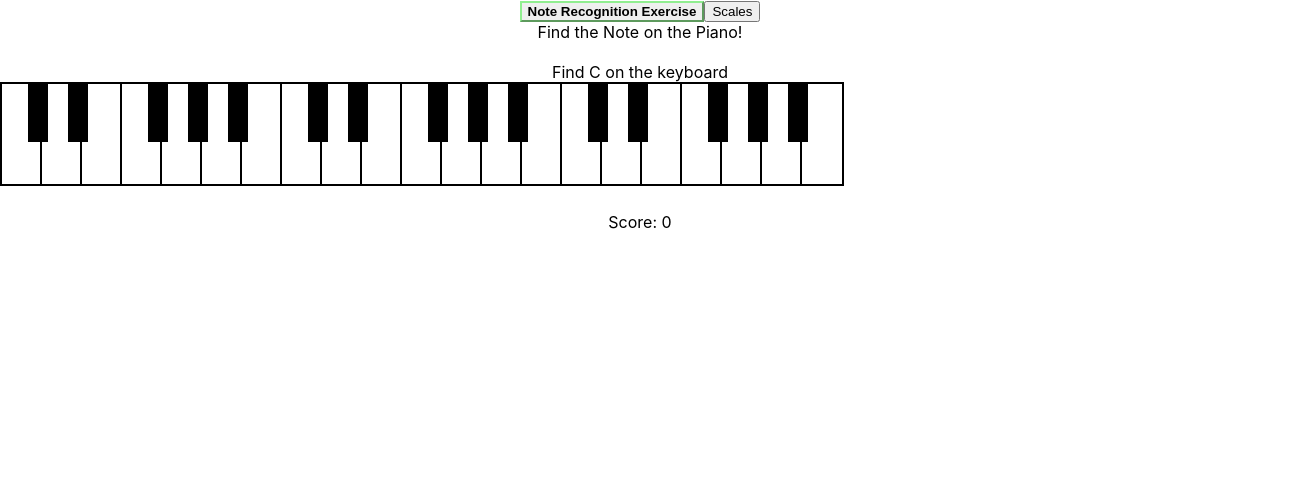
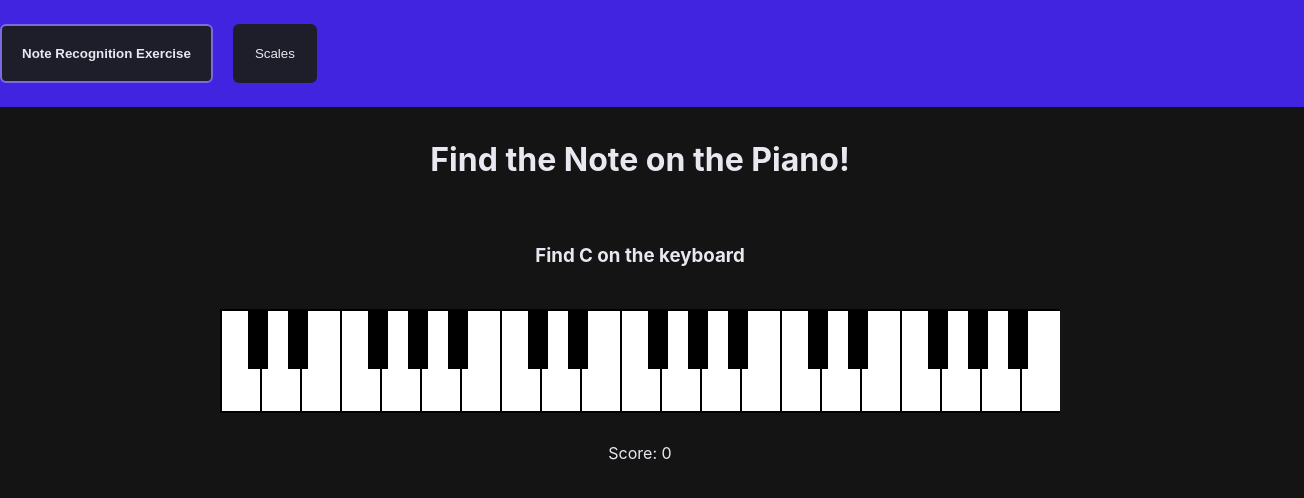
Before and after one commit to BCThunder/piano-trainer, a React (Create React App) app: page / in a window 1280 px wide. Shown: the top 498 px of the page, 1304 px wide, since content can reach past the window. Built offline with nearby package versions, Linux system fonts and the light colour scheme.

Commit message:
feat: styling updates

```diff
--- a/src/App.css
+++ b/src/App.css
@@ -1,8 +1,44 @@
 .App {
   text-align: center;
+  display: flex;
+  flex-direction: column;
+  align-items: center;
+  min-height: 100vh;
 }
 
 .active {
   font-weight: 900;
-  border-color: lightgreen;
+  border-color: var(--accent);
 }
+
+nav {
+  display: flex;
+  gap: 20px;
+  padding: 24px;
+  padding-left: 24px;
+  background-color: var(--accent-container);
+  width: 100%;
+}
+
+nav button {
+  cursor: pointer;
+  border-radius: 6px;
+  padding: 20px;
+  border: 2px solid transparent;
+  background-color: var(--bg-surface);
+  color: var(--text-primary);
+}
+
+.exercise-container {
+  display: flex;
+  flex-direction: column;
+  align-items: center;
+  gap: 24px;
+  padding: 12px;
+  max-width: 900px;
+  width: 100%;
+}
+
+.exercise-container p {
+  margin: 0;
+}
--- a/src/components/exercises/NoteExercise.tsx
+++ b/src/components/exercises/NoteExercise.tsx
@@ -1,21 +1,19 @@
-import { useEffect, useState } from 'react';
 import Keyboard from "../Keyboard";
-import { NOTES } from "../constants";
 import useNoteExercise from './useNoteExercise';
 
 function NoteExercise() {
     const { prompt, noteStates, onNotePressed, score, feedback } = useNoteExercise();
 
     return (
-        <div>
-            <header>Find the Note on the Piano!</header> <br />
-            {prompt}
+        <div className='exercise-container'>
+            <h1>Find the Note on the Piano!</h1>
+            <h3>{prompt}</h3>
             <Keyboard
                 onClick={onNotePressed}
                 noteStates={noteStates}
             />
             <div>
-                {feedback} <br />
+                {feedback}
                 Score: {score}
             </div>
         </div>
--- a/src/components/exercises/ScaleExercise.tsx
+++ b/src/components/exercises/ScaleExercise.tsx
@@ -15,25 +15,31 @@
             } = useScaleExercise();
 
     return (
-        <div>
-            {prompt}
+        <div className="exercise-container">
+            <h1>Mark the Scale on the Keyboard</h1>
+            <h3>{prompt}</h3>
             <Keyboard onClick={onNotePressed} noteStates={noteStates} />
-            Hint: The major and minor scales can be built by picking a root note
-            and completing a series of whole steps (two notes apart) and half
-            steps (one note apart) ascending up in notes! <br />
+            <p>
+                Hint: The major and minor scales can be built by picking a root note
+                and completing a series of whole steps (two notes apart) and half
+                steps (one note apart) ascending up in notes!
+            </p>
 
-            { hintsEnabled &&
-                'Major: W, W, H, W, W, W, H Minor: W, H, W, W, H, W, W'
-            }
-            <br />
-            <button onClick={toggleHints}>Hint</button>
+            <p>
+                <button onClick={toggleHints}>Hint</button>
+                { hintsEnabled &&
+                    `Whole/Half Step Sequence: ${stepSequence}`
+                }
+            </p>
 
-            {feedback} <br />
+            <h3>{feedback}</h3>
+
             {isComplete &&
                 <button onClick={nextExercise}>Next Exercise</button>
             }
-            <br />
-            Score: {score}
+
+            <h3> Score: {score} </h3>
+
         </div>
     )
 }
--- a/src/components/exercises/useScaleExercise.tsx
+++ b/src/components/exercises/useScaleExercise.tsx
@@ -37,13 +37,13 @@
             // so create an updated copy to use
             const newPressed = new Set(pressedNotes).add(note);
             setPressedNotes(newPressed);
+            setIncorrectNote(null);
+            setFeedback(`Correct! ${note.slice(0, -1)} is part of the scale.`);
+
             if (newPressed.size === targetNotes.size) {
                 setScore((score) => score + 1);
                 setFeedback('Scale complete! Press Next Exercise to continue.');
             }
-
-            setIncorrectNote(null);
-            setFeedback(`Correct! ${note.slice(0, -1)} is part of the scale.`);
         } else {
             setIncorrectNote(note);
             setFeedback(`Sorry, ${note.slice(0, -1)} is not part of that scale. Try again!`);
@@ -57,6 +57,7 @@
         setScaleKey(scaleKeys[Math.floor(Math.random() * scaleKeys.length)]);
         setPressedNotes(new Set());
         setIncorrectNote(null);
+        setFeedback("");
     };
 
     const noteStates: Record<string, 'correct' | 'incorrect' | 'target'> = {};
--- a/src/index.css
+++ b/src/index.css
@@ -1,3 +1,15 @@
+:root {
+  --bg-primary: #141414;
+  --bg-surface: #1e1e2a;
+  --accent: #7c6be0;
+  --accent-container: #4124e0;
+  --text-primary: #e8e8f0;
+  --text-muted: #6b6b80;
+  --glow-correct: #4ade80;
+  --glow-incorrect: #f87171;
+  --glow-target: #818cf8;
+}
+
 body {
   margin: 0;
   font-family: -apple-system, BlinkMacSystemFont, 'Segoe UI', 'Roboto', 'Oxygen',
@@ -5,6 +17,8 @@
     sans-serif;
   -webkit-font-smoothing: antialiased;
   -moz-osx-font-smoothing: grayscale;
+  background-color: var(--bg-primary);
+  color: var(--text-primary);
 }
 
 code {
```
